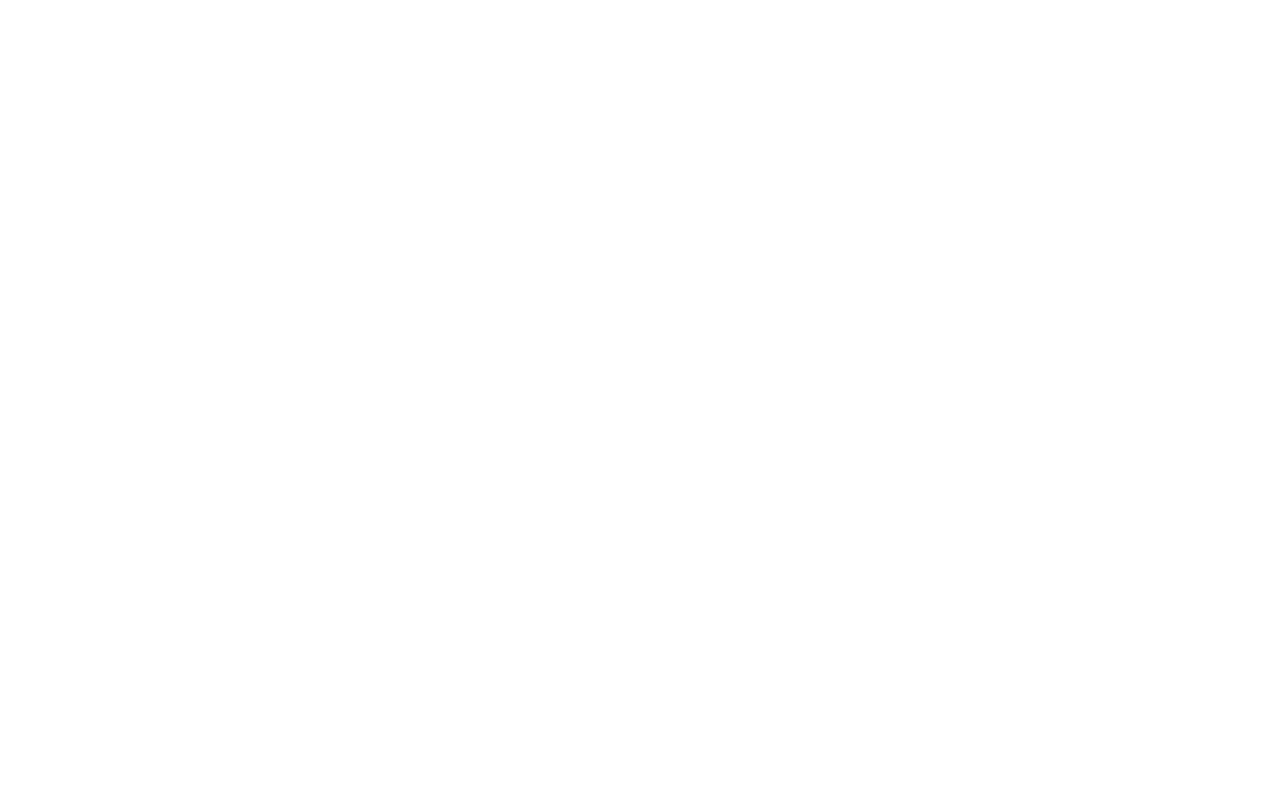
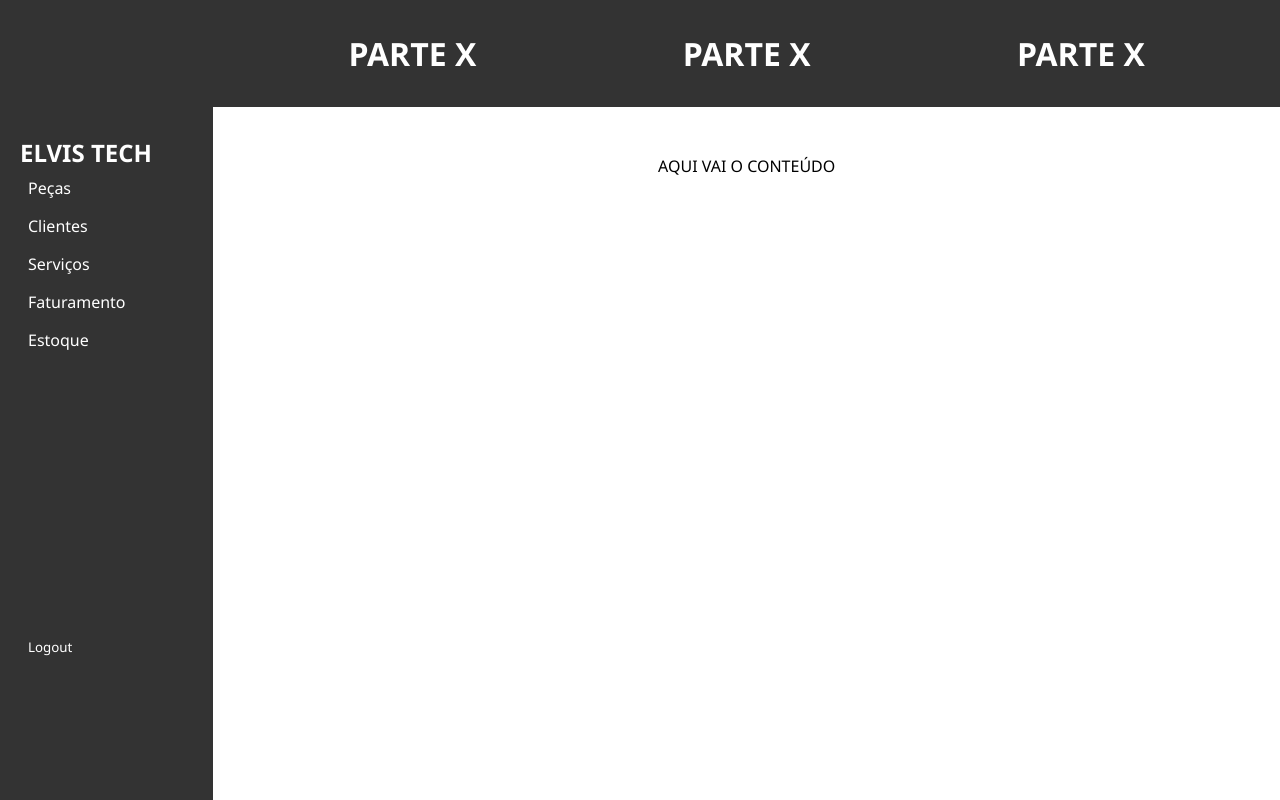
Before and after one commit to 2info2-Grupo-3/FrontManutencao, a Vue app: page / in a window 1280 px wide. Built offline with nearby package versions, Linux system fonts and the light colour scheme.

Commit message:
FEAT: Criaçao de compontentes/componentização #4

```diff
--- a/src/assets/main.css
+++ b/src/assets/main.css
@@ -2,4 +2,5 @@
   margin: 0;
   padding: 0;
   box-sizing: border-box;
+  font-family: 'Segoe UI', Tahoma, Geneva, Verdana, sans-serif;
 }
--- /dev/null
+++ b/src/components/Aside/AsideComp.vue
@@ -0,0 +1,59 @@
+<script setup>
+import LinksComp from './LinksComp.vue';
+</script>
+
+<template>
+    <aside>
+
+        <div class="infos">
+        <h1>ELVIS TECH</h1>
+        <LinksComp/>
+        </div>
+
+        <div class="logout">
+            <button class="unLogged">
+                <p>Logout</p>
+            </button>
+        </div>
+    </aside>
+</template>
+
+<style scoped>
+aside{
+    background-color: #333333;
+    color: white;
+    display: flex;
+    flex-direction: column;
+    justify-content: space-around;
+    height: 100vh;
+}
+
+button.unLogged{
+    background-color: #333333;
+    color: white;
+    padding: 0.5rem;
+    cursor: pointer;
+    border: 0;
+    width: 100%;
+    text-align: left;
+}
+
+button.unLogged p{
+    margin: 0px 20px;
+}
+
+button.unLogged:hover{
+    background-color: #555555;
+    transition: 0.5s ease-in-out;
+}
+
+h1{
+    margin: 0px 20px;
+}
+
+.infos{
+    display: flex;
+    flex-direction: column;
+    justify-content: space-around;
+}
+</style>
--- /dev/null
+++ b/src/components/Aside/LinksComp.vue
@@ -0,0 +1,47 @@
+<script setup>
+</script>
+
+<template>
+    <div>
+        <ul>
+            <li>
+            <p>Peças</p>
+            </li>
+            <li>
+                <p>Clientes</p>
+            </li>
+            <li>
+                <p>Serviços</p>
+            </li>
+            <li>
+                <p>Faturamento</p>
+            </li>
+            <li>
+                <p>Estoque</p>
+            </li>
+        </ul>
+    </div>
+</template>
+
+<style scoped>
+ul{
+    list-style: none;
+    margin: auto;
+    width: 100%;
+}
+
+li{
+    padding: 0.5rem;
+    cursor: pointer;
+}
+
+li:hover{
+    background-color: #555555;
+    transition: 0.5s ease-in-out;
+}
+
+li p{
+    margin: 0px 20px;
+}
+
+</style>
--- /dev/null
+++ b/src/components/Header/HeaderComp.vue
@@ -0,0 +1,33 @@
+<script setup>
+</script>
+
+<template>
+    <header>
+        <div>
+            <h1>PARTE X</h1>
+        </div>
+        <div>
+            <h1>PARTE X</h1>
+        </div>
+        <div>
+            <h1>PARTE X</h1>
+        </div>
+    </header>
+</template>
+
+<style scoped>
+header{
+    background-color: #333333;
+    width: 100%;
+    padding: 2rem;
+    display: grid;
+    grid-template-columns: 1fr 1fr 1fr;
+    color: white;
+}
+
+header div{
+    display: flex;
+    justify-content: center;
+    align-items: center;
+}
+</style>
--- a/src/views/HomeView.vue
+++ b/src/views/HomeView.vue
@@ -1,7 +1,35 @@
 <script setup>
+import AsideComp from '@/components/Aside/AsideComp.vue'
+import Headercomp from '@/components/Header/HeaderComp.vue'
 </script>
 
 <template>
   <main>
+    <div>
+    <AsideComp/>
+  </div>
+  <div class="right">
+  <div>
+    <Headercomp/>
+  </div>
+  <div class="comp">
+    AQUI VAI O CONTEÚDO
+  </div>
+</div>
   </main>
 </template>
+
+<style scoped>
+main{
+  width: 100%;
+  display: grid;
+  grid-template-columns: 1fr 5fr;
+}
+
+.comp{
+  display: flex;
+  justify-content: center;
+  align-items: center;
+  padding: 3rem;
+}
+</style>
```
Also changed, not shown: src/components/ComponentsUtils/HeaderMain.vue (deleted, +0 -11 lines).
